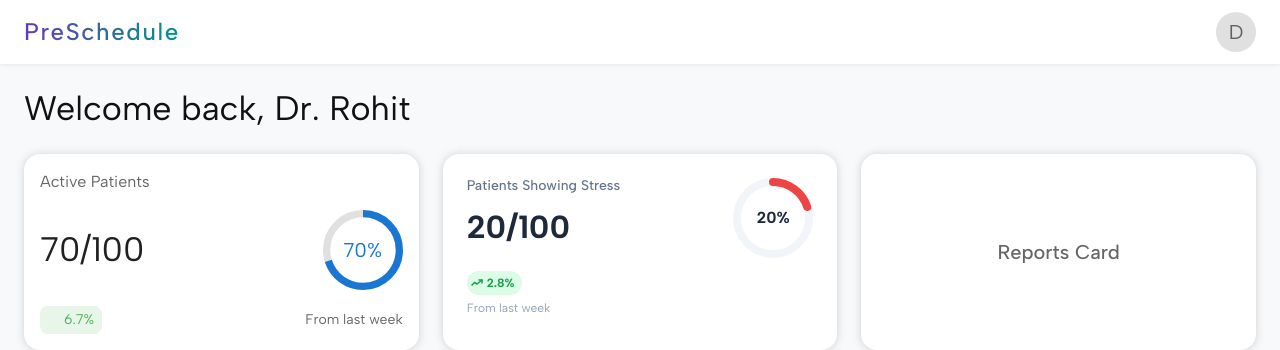
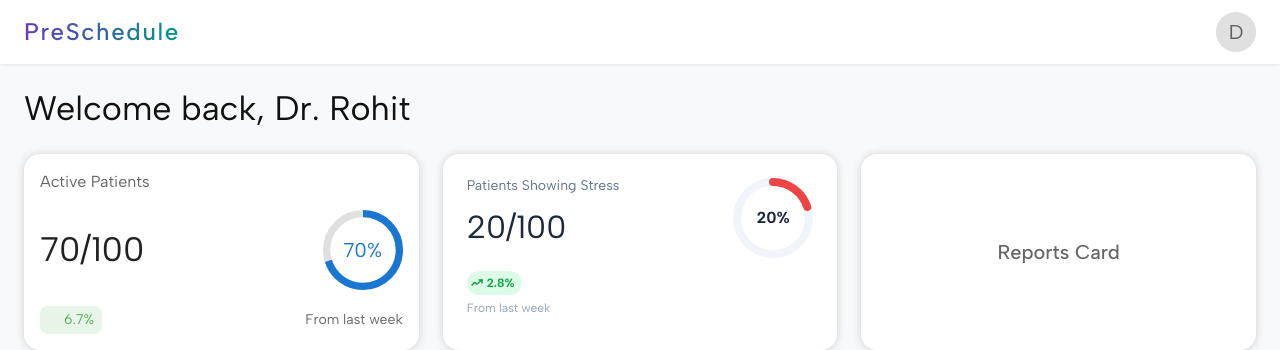
Before and after one commit to shrilakshmi1106/doctor-dashboard-frontend, a React (Vite) app: page / in a window 1280 px wide. Shown: the top 350 px of the page. Built offline with nearby package versions, Linux system fonts and the light colour scheme; some icons are missing.

Commit message:
Update font weight

```diff
--- a/package.json
+++ b/package.json
@@ -18,6 +18,7 @@
     "apexcharts": "^5.3.5",
     "axios": "^1.12.2",
     "dayjs": "^1.11.18",
+    "lucide-react": "^0.544.0",
     "react": "^19.1.1",
     "react-apexcharts": "^1.7.0",
     "react-dom": "^19.1.1",
--- a/src/components/dashboard/StressCard.jsx
+++ b/src/components/dashboard/StressCard.jsx
@@ -27,7 +27,7 @@ export default function StressCard() {
             variant="body2"
             sx={{
               fontSize: '14px',
-              fontWeight: 500,
+              fontWeight: 400,
               color: '#64748b',
               lineHeight: 1.2
             }}
@@ -39,7 +39,7 @@ export default function StressCard() {
             variant="h4"
             sx={{
               fontSize: '32px',
-              fontWeight: 700,
+              fontWeight: 400,
               color: '#1e293b',
               margin: '8px 0',
               lineHeight: 1
```
Also changed, not shown: 1 other file (tests, documents, lock files or other folders).
